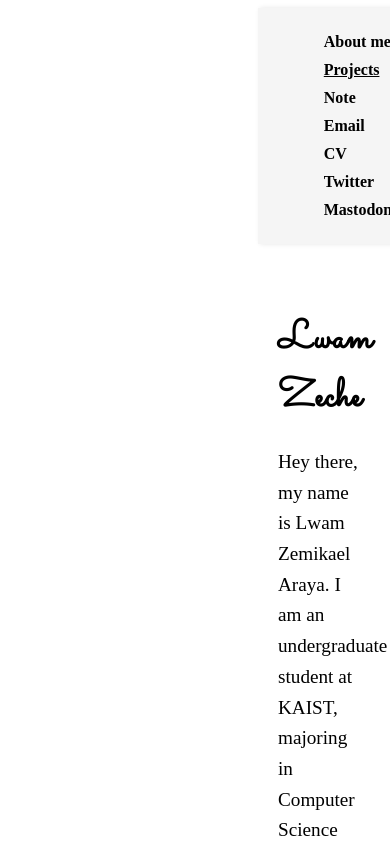
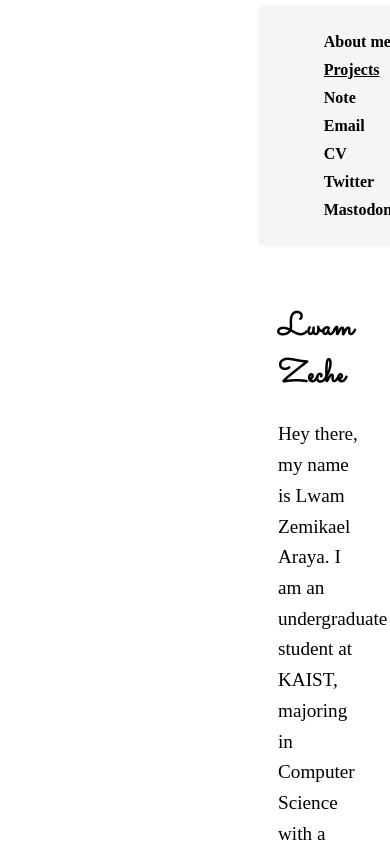
Before and after one commit to lwamzeche/lwamzeche-site, a React (Create React App) app: page /about in a window 390 px wide. Shown: the top 844 px of the page. Built offline with nearby package versions, Linux system fonts and the light colour scheme.

Commit message:
responsive

```diff
--- a/src/About.css
+++ b/src/About.css
@@ -8,7 +8,7 @@
 
 /* Sidebar Styling */
 .sidebar {
-  width: 250px; /* Adjust width as needed */
+  width: 250px;
   position: fixed;
   top: 0;
   left: 0;
@@ -18,7 +18,7 @@
   display: flex;
   flex-direction: column;
   align-items: center;
-  box-shadow: 2px 0 5px rgba(0, 0, 0, 0.1); /* Optional shadow for depth */
+  box-shadow: 2px 0 5px rgba(0, 0, 0, 0.1);
 }
 
 .logo {
@@ -29,7 +29,7 @@
 }
 
 .profile-image {
-  width: 150px; /* Adjust size as needed */
+  width: 150px;
   height: 180px;
   border-radius: 50%; /* Makes the image circular */
   object-fit: cover;
@@ -56,13 +56,13 @@
 
 /* Main Content Styling */
 .about-content {
-  /* margin-left: 270px;  */
+  //margin-left: 200px;
   padding: 0px 30px; /* Top and horizontal padding */
-  max-width: 800px; /* Optional: limit the width for better readability */
+  max-width: 800px;
 }
 
 .about-title {
-  font-size: 2.5rem;
+  font-size: 2rem;
   margin-bottom: 20px;
   font-family: "Sacramento", cursive;
 }
@@ -87,12 +87,12 @@
 }
 
 .projects-title {
-  font-size: 36px;
+  font-size: 30px;
   font-weight: bold;
   margin-bottom: 5px;
   text-align: left;
-  color: #333;
-  /* margin-left: 250px; */
+  color: black;
+  //margin-left: 250px;
   padding: 40px 50px;
 }
 
@@ -131,6 +131,7 @@
   .about-content {
     margin-left: 0;
     margin-top: 20px;
+    max-width: 100%;
   }
 
   .navigation {
@@ -146,4 +147,7 @@
   .profile-image {
     display: none; /* Hide profile image on very small screens */
   }
+  .projects-title {
+    margin-left: 0;
+  }
 }
--- a/src/App.css
+++ b/src/App.css
@@ -1,7 +1,7 @@
 /* App.css */
 .navigation {
   display: flex;
-  flex-direction: column; /* Adjusted for vertical sidebar */
+  flex-direction: column;
   align-items: flex-start;
   /* padding: 20px 40px; */
   background-color: transparent;
@@ -27,7 +27,7 @@
 
 .profile-image {
   width: 150px;
-  height: 150px;
+  height: 160px;
   border-radius: 50%;
   /* margin: 20px auto; */
 }
@@ -50,23 +50,24 @@
 }
 
 .main-content {
-  flex: 1; /* Take remaining space */
+  flex: 1;
   /* padding: 20px; */
   box-sizing: border-box; /* Include padding in width */
-  margin-left: 0; /* Remove any unnecessary left margin */
+  margin-left: 0;
 }
 
 /* For smaller screens */
 @media (max-width: 768px) {
   .App {
-    flex-direction: column; /* Stack Sidebar and Content */
+    flex-direction: column;
   }
   .navigation {
     padding: 10px 20px;
   }
 
   .profile-image {
-    display: none;
+    width: 120px;
+    height: 120px;
   }
 
   .sidebar {
--- a/src/Projects.css
+++ b/src/Projects.css
@@ -82,13 +82,13 @@
   .project-details {
     width: 100%;
     text-align: left;
-    margin-left: 0;
+    //margin-left: 0;
   }
 
   .project-title,
   .project-description {
     white-space: normal;
-    margin-left: 0;
+    //margin-left: 0;
   }
   .projects-container {
     display: flex;
@@ -98,3 +98,12 @@
     margin-left: 0;
   }
 }
+@media (max-width: 480px) {
+  .projects-container {
+    display: flex;
+    flex-direction: column;
+    gap: 40px;
+    max-width: 100%; /* Adjust as needed */
+    margin-left: 0;
+  }
+}
```
